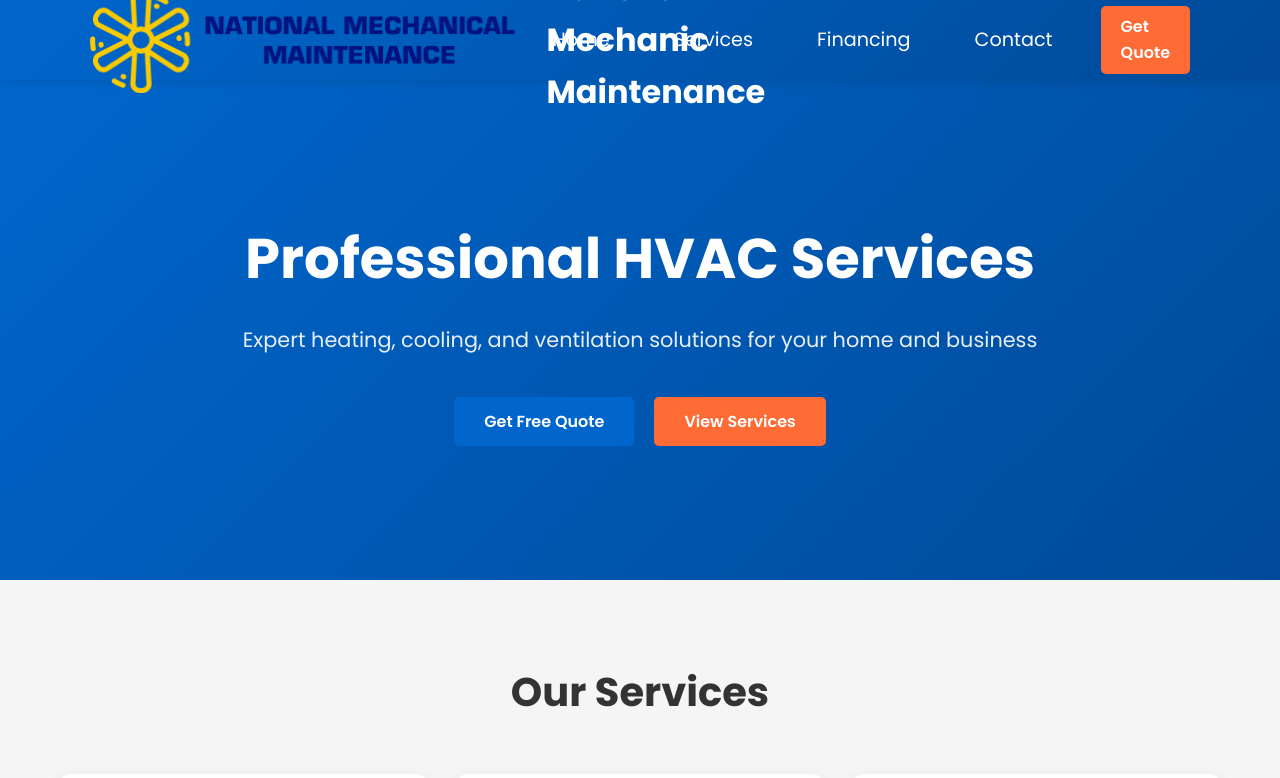
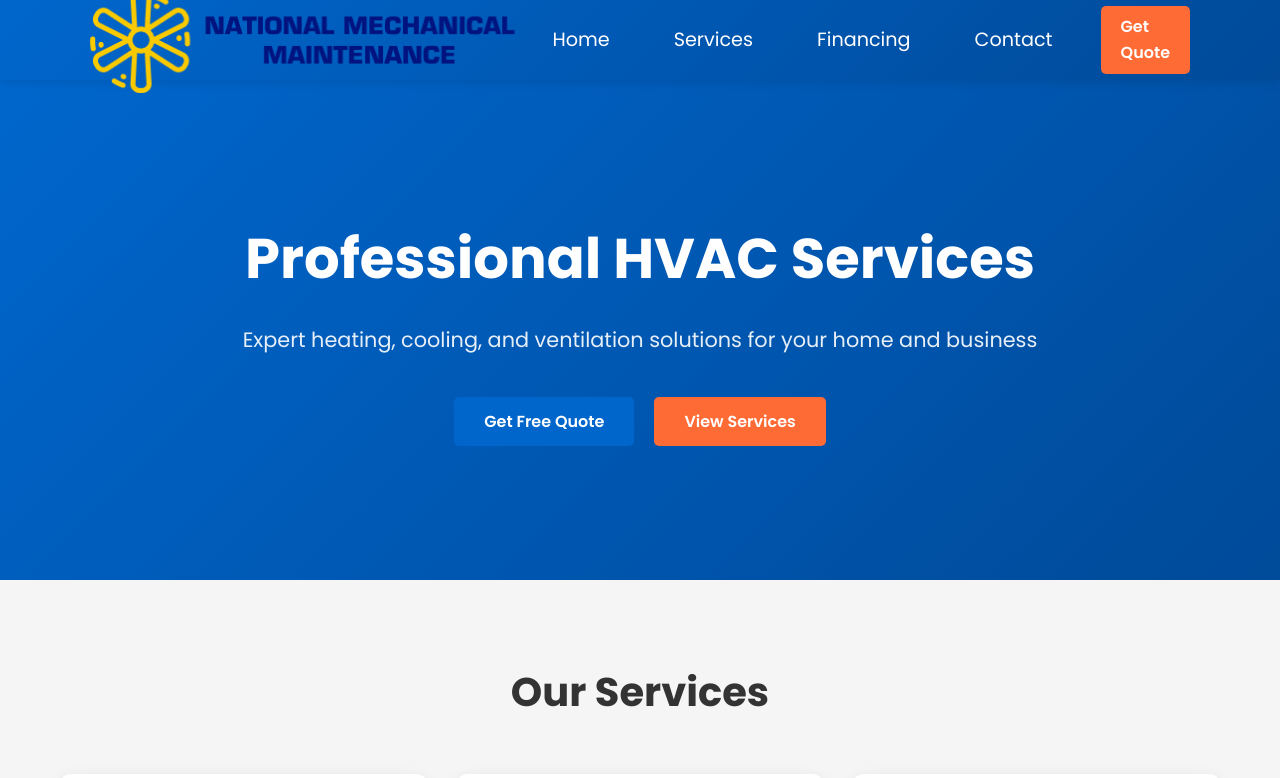
Before and after one commit to FatinahM/NationalMechanicMaintenance, a React (Create React App) app: page / in a window 1280 px wide. Shown: the top 778 px of the page. Built offline with nearby package versions, Linux system fonts and the light colour scheme.

Commit message:
removing extra text

```diff
--- a/src/components/Navigation.js
+++ b/src/components/Navigation.js
@@ -14,7 +14,6 @@ function Navigation() {
       <div className="nav-container">
         <Link to="/" className="nav-logo">
           <img src={`${process.env.PUBLIC_URL}/images/logo-default.png`} alt="National Mechanic Maintenance" />
-          National Mechanic Maintenance
         </Link>
         <div className={`menu-icon ${isMenuOpen ? 'active' : ''}`} onClick={toggleMenu}>
           <span></span>
```
